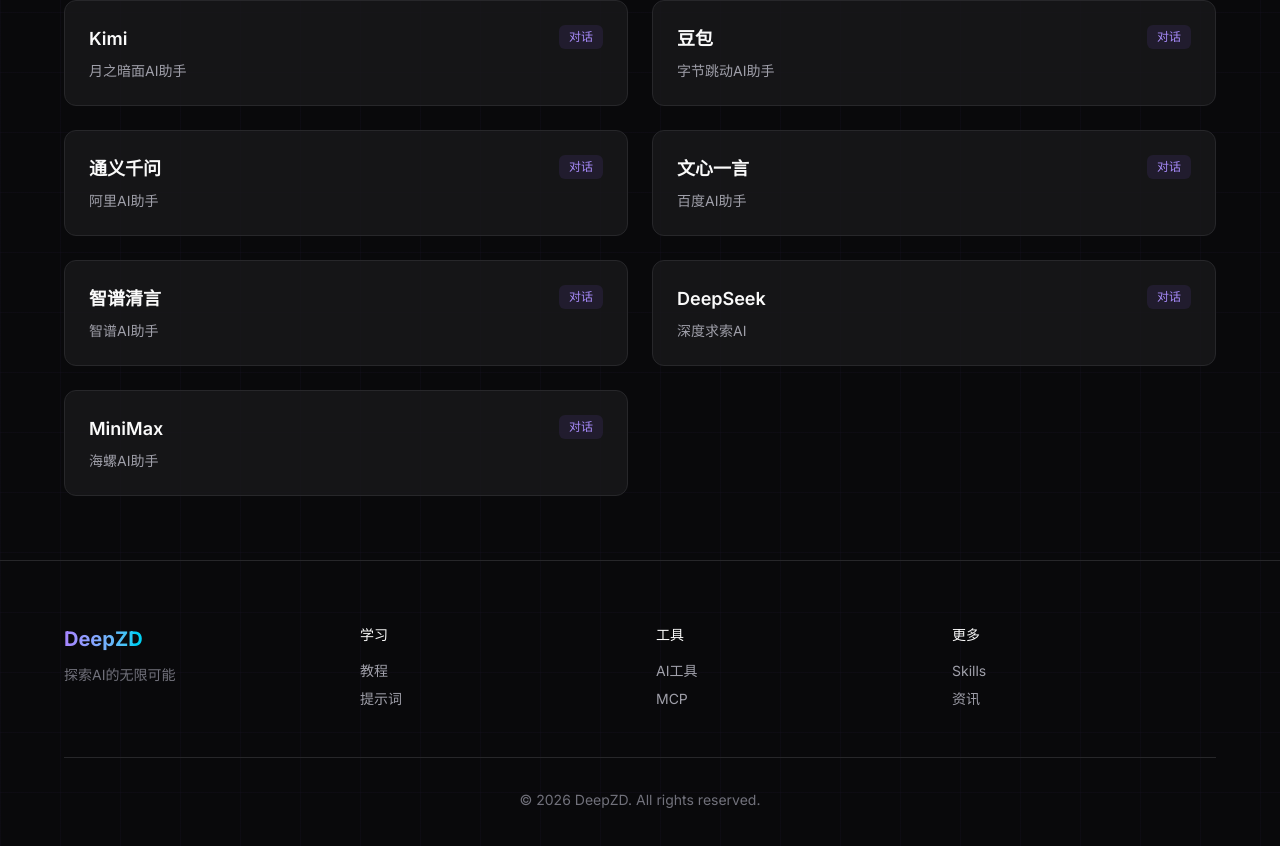
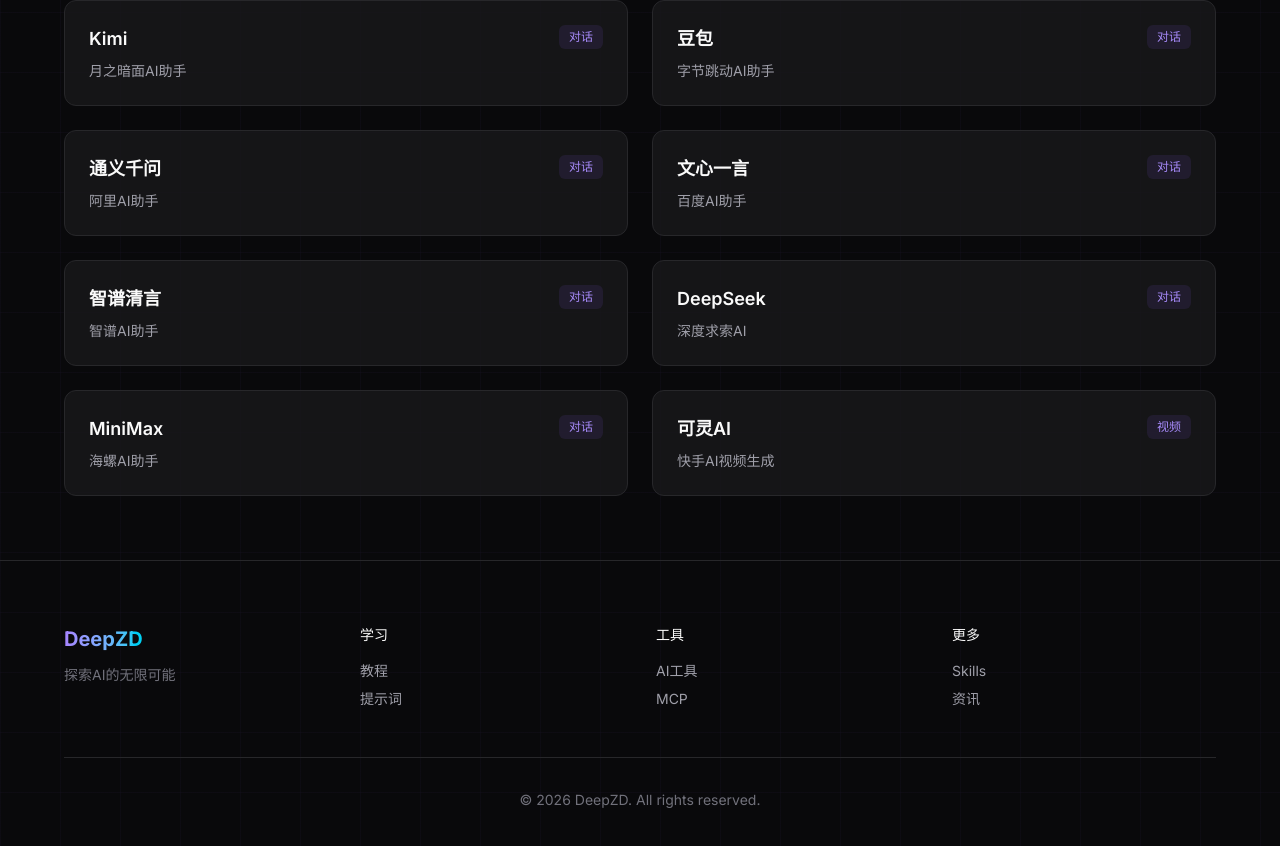
Before and after one commit to uncle-light/deepzd, a Next.js app: page /tools in a window 1280 px wide. Shown: the part 2568-3414 px from the top of the page. Built offline with nearby package versions, Linux system fonts and the light colour scheme.

Commit message:
feat: 添加可灵AI

```diff
--- a/src/app/data/tools.ts
+++ b/src/app/data/tools.ts
@@ -303,4 +303,11 @@
     category: "对话",
     url: "https://hailuoai.com"
   },
+  {
+    slug: "kling",
+    name: "可灵AI",
+    desc: "快手AI视频生成",
+    category: "视频",
+    url: "https://klingai.kuaishou.com"
+  },
 ];
```
